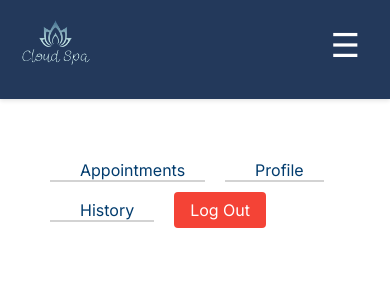
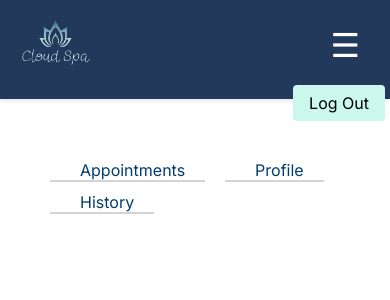
Before and after one commit to Hussein-Ali-Shamarti/Cloud-Spa-React, a React (Create React App) app: page /profile in a window 390 px wide. Shown: the top 300 px of the page. Built offline with nearby package versions, Linux system fonts and the light colour scheme; no server answers; the database is empty.

Commit message:
added logout button

```diff
--- a/src/pages/Profile/profile.jsx
+++ b/src/pages/Profile/profile.jsx
@@ -29,9 +29,11 @@ const Profile = () => {
       {tab === 0 && <AppointmentTab />}
       {tab === 1 && <ProfileTab />}
       {tab === 2 && <HistoryTab />}
-      <button onClick={handleLogout} className="logout-button">
-        Log Out
-      </button>
+      <div className="logout-button-container">
+        <button onClick={handleLogout} className="logout-button">
+          Log Out
+        </button>
+      </div>
     </div>
   );
 };
--- a/src/pages/login/signin.jsx
+++ b/src/pages/login/signin.jsx
@@ -1,4 +1,4 @@
-import React, { useState } from "react";
+import React, { useState, useEffect } from "react";
 import { getAuth, signInWithEmailAndPassword } from "firebase/auth";
 import { useNavigate } from "react-router-dom";
 import "../../firebase-config";
@@ -7,10 +7,20 @@ import "../../styles/SignIn.css";
 const SignIn = () => {
   const [email, setEmail] = useState("");
   const [password, setPassword] = useState("");
+  const [remember, setRemember] = useState(false);
   const navigate = useNavigate();
 
+  useEffect(() => {
+    // Load the stored email if remember is true
+    const savedEmail = localStorage.getItem("email");
+    if (savedEmail) {
+      setEmail(savedEmail);
+      setRemember(true);
+    }
+  }, []);
+
   const handleSignIn = async (event) => {
-    event.preventDefault(); // Prevent default form submission behavior
+    event.preventDefault();
     try {
       const userSignedIn = await signInWithEmailAndPassword(
         getAuth(),
@@ -18,15 +28,26 @@ const SignIn = () => {
         password
       );
       console.log(userSignedIn);
-      window.alert("Login successful!"); // Alert for successful login
-      navigate("/profile"); // Navigate after the alert
+      window.alert("Login successful!");
+      navigate("/profile");
     } catch (error) {
       console.log(error);
       if (error.code === "auth/user-not-found") {
-        window.alert("User not found"); // Alert specifically for user not found
+        window.alert("User not found");
       } else {
-        window.alert("Login failed: " + error.message); // General login failure message
+        window.alert("Login failed: " + error.message);
       }
+    }
+  };
+
+  const handleRememberMe = (e) => {
+    setRemember(e.target.checked);
+    if (e.target.checked) {
+      // Save email to localStorage
+      localStorage.setItem("email", email);
+    } else {
+      // Remove email from localStorage
+      localStorage.removeItem("email");
     }
   };
 
@@ -61,7 +82,12 @@ const SignIn = () => {
           </div>
           <div className="remember-forgot">
             <label>
-              <input type="checkbox" /> Remember Me
+              <input
+                type="checkbox"
+                checked={remember}
+                onChange={handleRememberMe}
+              />{" "}
+              Remember Me
             </label>
             <a className="forgotPsw" href="/PasswordReset">
               Forgot Password?
--- a/src/styles/profile.css
+++ b/src/styles/profile.css
@@ -5,11 +5,7 @@
 
 .Profile-container a {
   color: #3697e2;
-}
-
-/* Base styles for all tabs */
-.Profile-container a {
-  padding: 10px 20px 0 30px; /* Adjusted padding: 10px top and bottom, 20px on the sides */
+  padding: 10px 20px 0 30px; /* Adjusted padding: 10px top, 20px on the sides */
   display: flex;
   margin-right: 20px; /* Adjust the spacing as needed */
   text-decoration: none; /* Remove underline from all */
@@ -19,15 +15,14 @@
   cursor: pointer; /* Change cursor to pointer for tabs */
 }
 
-/* Active tab styles */
 .Profile-container a.active {
   border-bottom: 3px solid black; /* Darker and thicker underline for active tab */
 }
 
 .logout-button {
   padding: 8px 16px;
-  background-color: #f44336; /* Red for the logout button to make it distinctive */
-  color: white;
+  background-color: #cbf7ed; /* Light blue for the logout button to make it distinctive */
+  color: black;
   border: none;
   border-radius: 4px;
   cursor: pointer;
@@ -35,6 +30,31 @@
   margin-top: 10px; /* Add some space around the button */
 }
 
+.logout-button-container {
+  position: fixed; /* Keeps the button at the top right regardless of scrolling */
+  top: 135px; /* Distance from the top */
+  right: 20px; /* Distance from the right */
+  z-index: 1000; /* Ensures the button is above other content */
+}
+
 .logout-button:hover {
-  background-color: #d32f2f; /* Darker red on hover */
+  background-color: #23395b; /* Darker blue on hover */
+  color: white;
 }
+
+/* Responsive adjustments */
+@media (max-width: 768px) {
+  /* Adjust breakpoint as needed */
+  .logout-button-container {
+    top: 100px; /* Smaller top offset to accommodate smaller screens */
+    right: 10px; /* Less offset from the right on smaller screens */
+  }
+}
+
+@media (max-width: 480px) {
+  /* For very small devices */
+  .logout-button-container {
+    top: 75px; /* Even smaller top offset */
+    right: 5px; /* Minimal right offset */
+  }
+}
```
